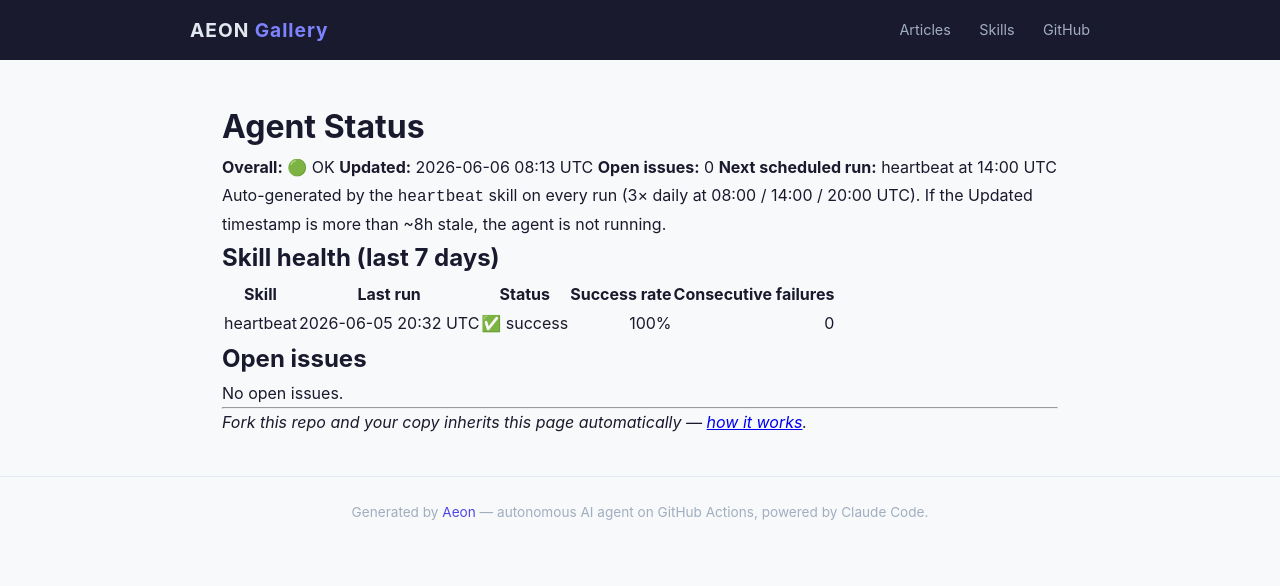
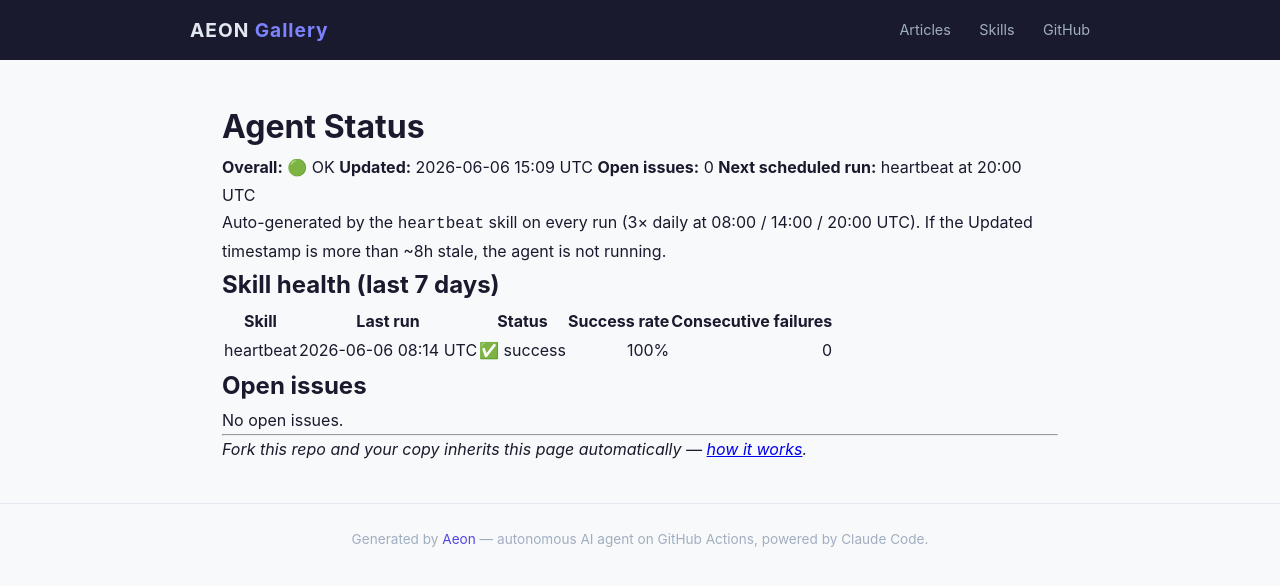
Before and after one commit to amaz98/maz-aeon, a Jekyll site: the page built from docs/status.md, in a window 1280 px wide. Shown: the top 586 px of the page. Built offline with Jekyll 4.4.1, drawn with Linux system fonts in a browser that asks for light colours.

Commit message:
chore(heartbeat): auto-commit 2026-06-06

```diff
--- a/docs/status.md
+++ b/docs/status.md
@@ -7,9 +7,9 @@
 # Agent Status
 
 **Overall:** 🟢 OK
-**Updated:** 2026-06-06 08:13 UTC
+**Updated:** 2026-06-06 15:09 UTC
 **Open issues:** 0
-**Next scheduled run:** heartbeat at 14:00 UTC
+**Next scheduled run:** heartbeat at 20:00 UTC
 
 Auto-generated by the `heartbeat` skill on every run (3× daily at 08:00 / 14:00 / 20:00 UTC). If the Updated timestamp is more than ~8h stale, the agent is not running.
 
@@ -17,7 +17,7 @@
 
 | Skill | Last run | Status | Success rate | Consecutive failures |
 |-------|----------|--------|-------------:|---------------------:|
-| heartbeat | 2026-06-05 20:32 UTC | ✅ success | 100% | 0 |
+| heartbeat | 2026-06-06 08:14 UTC | ✅ success | 100% | 0 |
 
 ## Open issues
 
--- a/memory/token-usage.csv
+++ b/memory/token-usage.csv
@@ -36,3 +36,4 @@
 2026-06-05,heartbeat,claude-opus-4-7,20,4266,743399,31031
 2026-06-05,heartbeat,claude-opus-4-7,19,4083,694911,31476
 2026-06-06,heartbeat,claude-opus-4-7,12,3504,361123,31274
+2026-06-06,heartbeat,claude-opus-4-7,17,4157,584292,31024
```
Also changed, not shown: memory/logs/2026-06-06.md (+9 -0 lines), .outputs/heartbeat.md.
